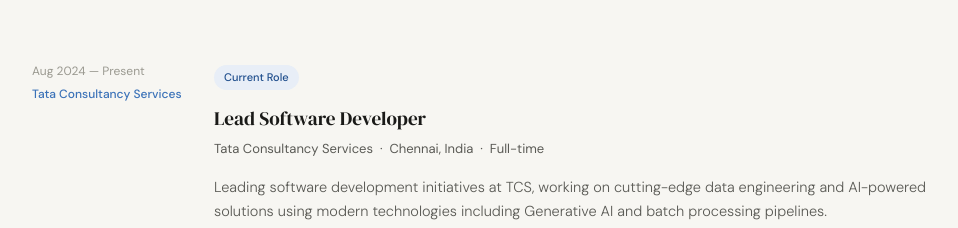
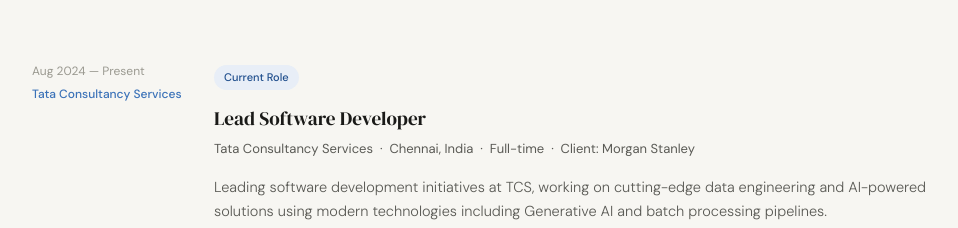
Before and after one commit to prabakaran143/prabakaran_portfolio, a plain HTML site: page index.html in a window 1280 px wide. Shown: the part 2380-2608 px from the top of the page, without its empty margins (160-1118 px from the left). Drawn offline with Linux system fonts and the light colour scheme.

Commit message:
Add client information to current role description
Updated current role description to include client information.

```diff
--- a/index.html
+++ b/index.html
@@ -330,7 +330,7 @@
       <div class="timeline-right">
         <div class="timeline-badge">Current Role</div>
         <div class="timeline-role">Lead Software Developer</div>
-        <div class="timeline-org">Tata Consultancy Services &nbsp;·&nbsp; Chennai, India &nbsp;·&nbsp; Full-time</div>
+        <div class="timeline-org">Tata Consultancy Services &nbsp;·&nbsp; Chennai, India &nbsp;·&nbsp; Full-time &nbsp;·&nbsp; Client: Morgan Stanley</div>
         <div class="timeline-desc">Leading software development initiatives at TCS, working on cutting-edge data engineering and AI-powered solutions using modern technologies including Generative AI and batch processing pipelines.</div>
         <ul class="timeline-bullets">
           <li>Developing and maintaining scalable Python-based data pipelines and batch processing workflows using Autosys.</li>
```
